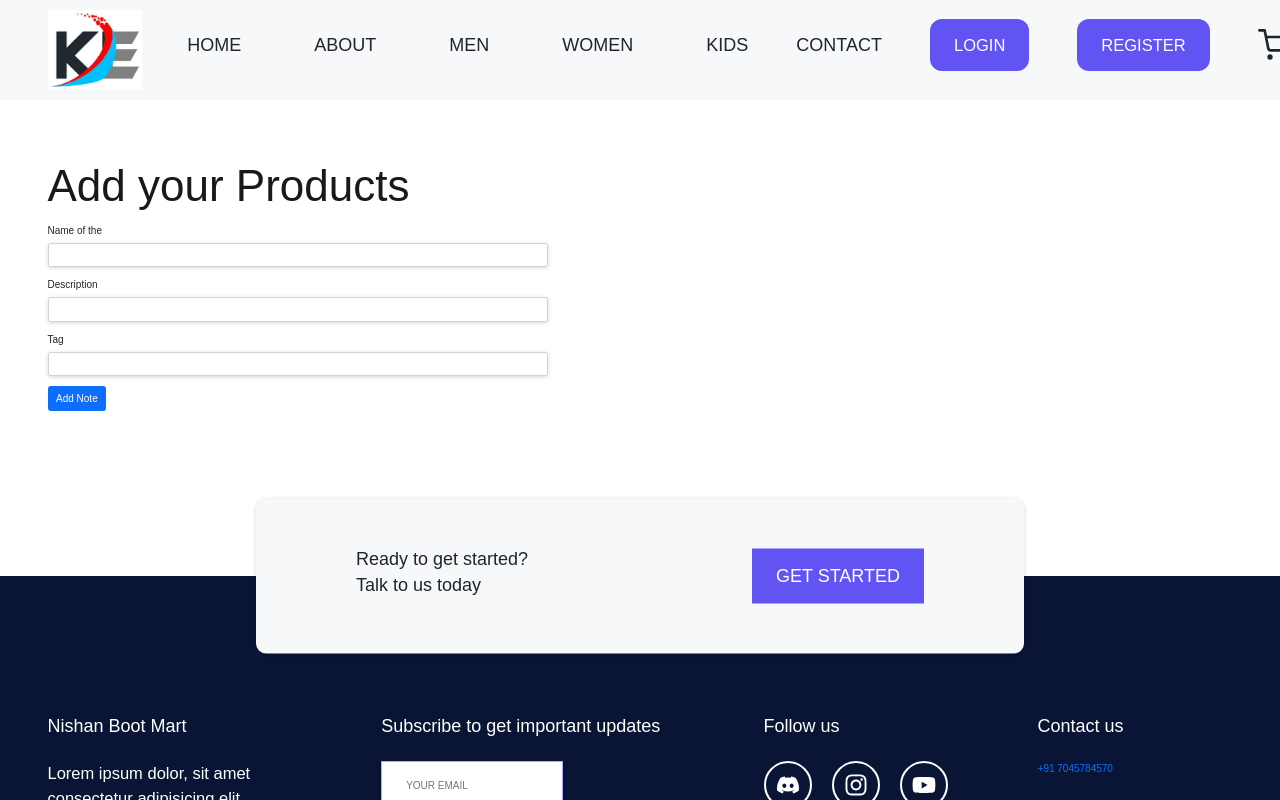
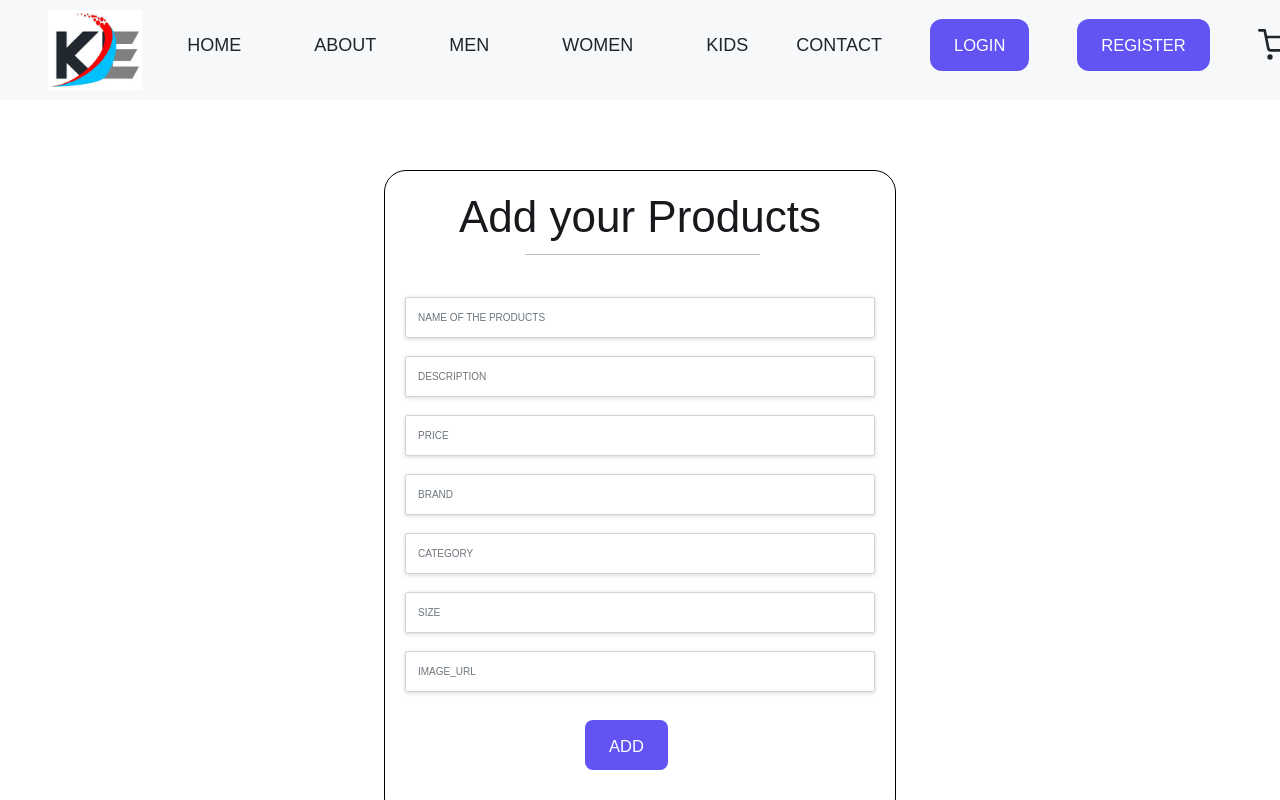
Before and after one commit to Kb28022004/Nishan-Boot-Mart, a React (Create React App) app: page /dashboard in a window 1280 px wide. Shown: the top 800 px of the page. Built offline with nearby package versions, Linux system fonts and the light colour scheme.

Commit message:
code update commit

```diff
--- a/src/Contact.js
+++ b/src/Contact.js
@@ -44,6 +44,7 @@ const Contact = () => {
         allowFullScreen=""
         loading="lazy"
         referrerPolicy="no-referrer-when-downgrade"
+        title="home"
       ></iframe>
       <div className="container">
         <div  className="contact-form">
--- a/src/components/Addnotes.js
+++ b/src/components/Addnotes.js
@@ -1,38 +1,134 @@
-import React,{useState} from "react";
+import { Box } from "@mui/material";
+import React, { useState } from "react";
+import { Button } from "../styles/Button";
 // import noteContext from '../Context/notes/noteContext';
 
 const Addnotes = () => {
-  const [note, setnote] = useState({title:"",description:"",tag:""})
-  const onchange=(e)=>{
-    setnote({...note,[e.target.name]:e.target.value})
-        }
+  const [note, setnote] = useState({ title: "", description: "", tag: "" });
+  const onchange = (e) => {
+    setnote({ ...note, [e.target.name]: e.target.value });
+  };
 
   return (
-    <div>
-         <div className="container my-3">
-     <h2>Add your Products</h2>
-     <form className='my-3'>
+    <Box
+      sx={{
+        backgroundColor: "white",
+        color: "black",
+        height: "650px",
+        width: "40%",
+        padding: "20px",
+        margin: "0px auto",
+        marginTop: "20px",
+        borderRadius: "22px",
+        border: "1px solid black",
+      }}
+    >
+      <h2 style={{ textAlign: "center" }}>Add your Products</h2>
+      <hr style={{ width: "50%", marginLeft: "120px", fontWeight: "bold" }} />
+      <form className="my-3" style={{ paddingTop: "32px" }}>
         <div className="mb-3">
-    <label htmlFor="title" className="form-label">Name of the </label>
-    <input type="text" className="form-control" id="title" name='title' aria-describedby="emailHelp" onChange={onchange} minLength={5} required/>
+          <input
+            type="text"
+            className="form-control"
+            id="title"
+            name="title"
+            aria-describedby="emailHelp"
+            placeholder="Name of the Products"
+            onChange={onchange}
+            required
+            minLength={5}
+            style={{ padding: "12px" }}
 
+          />
         </div>
         <div className="mb-3">
-    <label htmlFor="description" className="form-label">Description</label>
-    <input type="text" className="form-control" id="description" name="description" onChange={onchange} minLength={5} required/>
+          <input
+            type="text"
+            className="form-control"
+            id="description"
+            placeholder="Description"
+            name="description"
+            required
+            style={{ padding: "12px", marginTop: "18px" }}
+            onChange={onchange}
+            minLength={5}
+            />
         </div>
         <div className="mb-3">
-    <label htmlFor="tag" className="form-label">Tag</label>
-    <input type="text" className="form-control" id="tag" name="tag" onChange={onchange} />
+          <input
+            type="number"
+            className="form-control"
+            style={{ padding: "12px", marginTop: "18px" }}
+            id="price"
+            placeholder="Price"
+            required
+            name="price"
+            onChange={onchange}
+            />
+        </div>
+        <div className="mb-3">
+          <input
+            type="text"
+            className="form-control"
+            style={{ padding: "12px", marginTop: "18px" }}
+            id="brand"
+            placeholder="Brand"
+            name="brand"
+            required
+            onChange={onchange}
+            />
+        </div>
+        <div className="mb-3">
+          <input
+            type="text"
+            className="form-control"
+            style={{ padding: "12px", marginTop: "18px" }}
+            id="category"
+            required
+            placeholder="category"
+            name="category"
+            onChange={onchange}
+          />
+        </div>
+        <div className="mb-3">
+          <input
+            type="number"
+            className="form-control"
+            id="size"
+            style={{ padding: "12px", marginTop: "18px" }}
+            name="size"
+            placeholder="Size"
+            required
+            onChange={onchange}
+          />
+        </div>
+        <div className="mb-3">
+          <input
+            type="text"
+            className="form-control"
+            id="image"
+            name="image"
+            required
+            style={{ padding: "12px", marginTop: "18px" }}
+            placeholder="Image_url"
+            onChange={onchange}
+          />
         </div>
 
+        <Button
+          style={{
+            borderRadius: "8px",
+            height: "50px",
+            marginTop: "18px",
+            marginLeft: "180px",
+          }}
+        >
+          {" "}
+          Add{" "}
+        </Button>
+      </form>
+    </Box>
+  );
+};
 
-  <button    type="submit" className="btn btn-primary" >Add Note</button>
-</form>
-</div>
-
-    </div>
-  )
-}
-
-export default Addnotes
+export default Addnotes;
--- a/src/components/Login.js
+++ b/src/components/Login.js
@@ -126,6 +126,7 @@ const Login = (props) => {
             Log In{" "}
           </button>
           <h5 style={{ marginLeft: "220px", marginTop: "12px" }}>or</h5>
+
           <button
             style={{
               fontWeight: "bold",
```
Also changed, not shown: package.json (+2 -14 lines). Lines whose indentation alone changed are shown as unchanged.
